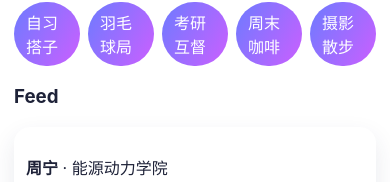
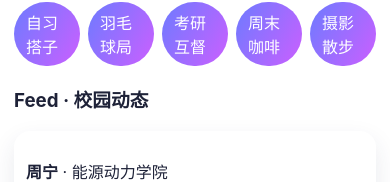
Before and after one commit to js9cpp57y4-jpg/friend-app, a React (Vite) app: page /home in a window 390 px wide. Shown: the part 127-309 px from the top of the page. Built offline with nearby package versions, Linux system fonts and the light colour scheme.

Commit message:
chore: finalize PR2 conflict resolution with mobile home feed label

```diff
--- a/src/pages/HomePage.tsx
+++ b/src/pages/HomePage.tsx
@@ -6,7 +6,7 @@ export function HomePage() {
       <header className="feed-header"><h1>华电交友</h1><div>💌 🔔</div></header>
       <h3>Stories</h3>
       <div className="stories-row">{stories.map((s) => <div key={s} className="story-ring">{s}</div>)}</div>
-      <h3>Feed</h3>
+      <h3>Feed · 校园动态</h3>
       {feed.map((post) => (
         <article className="feed-card" key={post.id}>
           <p><b>{post.name}</b> · {post.college}</p>
```
